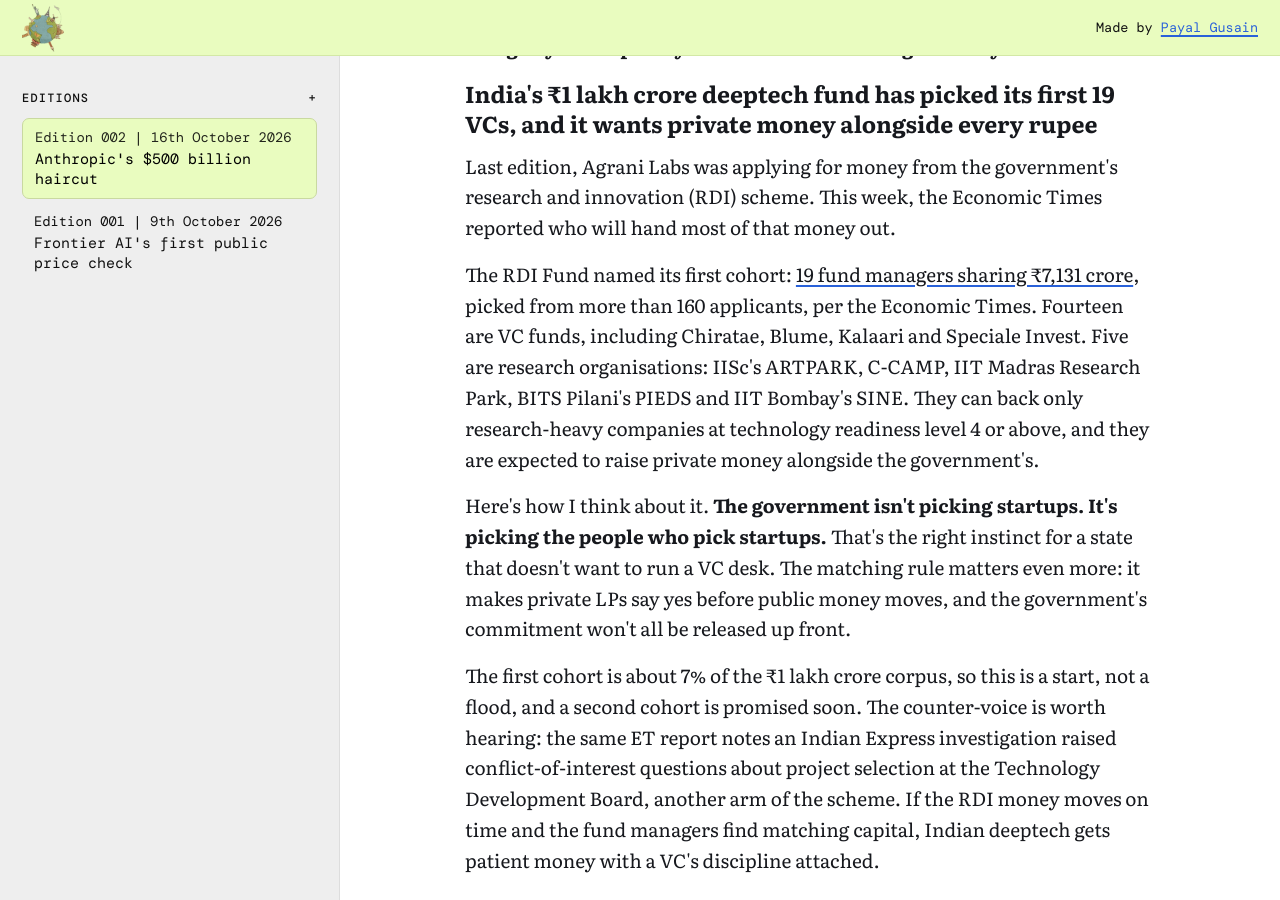
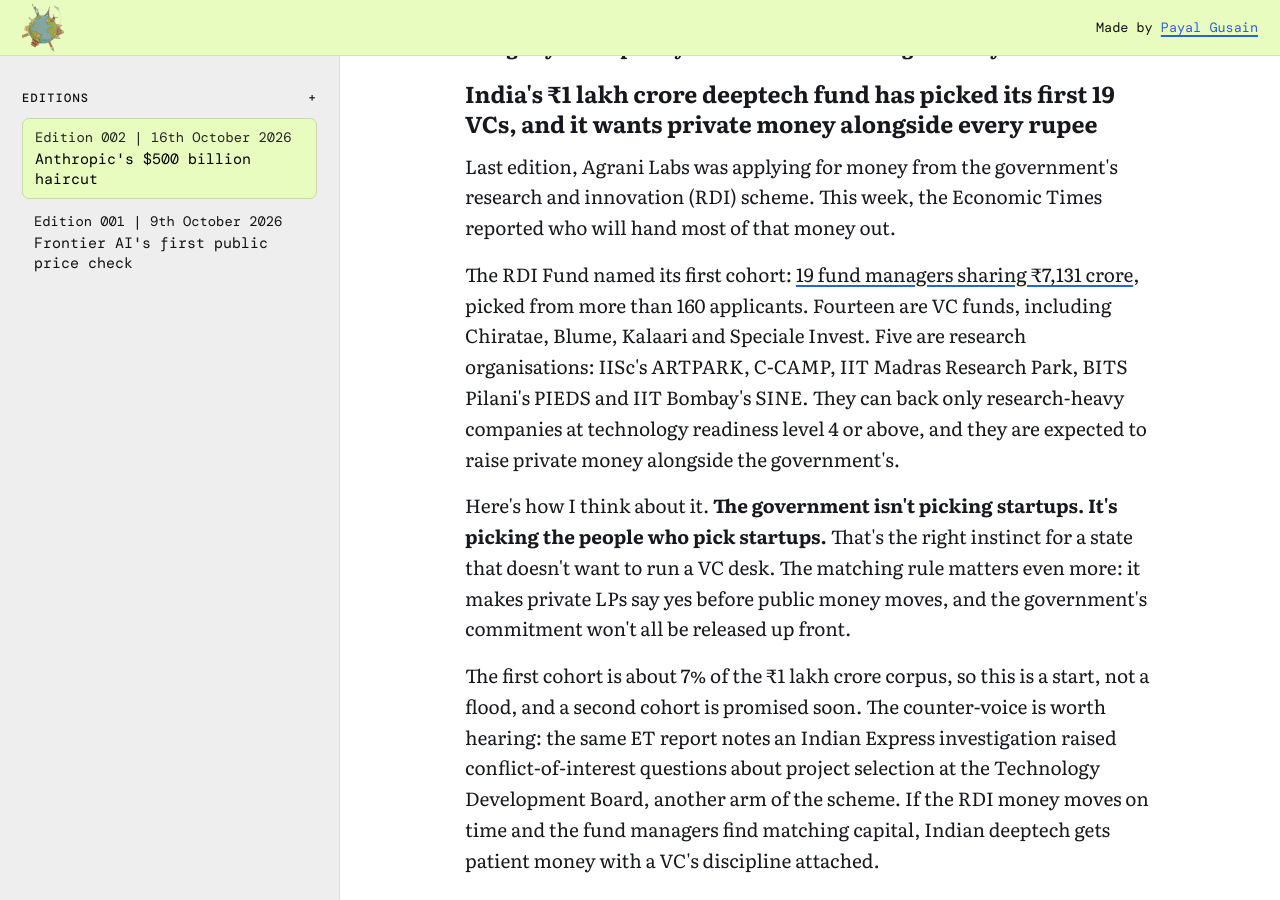
Before and after one commit to pgwrites/keeping-up-with-the-capital, a Jekyll site: the page built from _posts/2026-10-16-anthropic-ipo-haircut-zetwerk.md, in a window 1280 px wide and 900 px high, scrolled down 6280 px. Built offline with Jekyll 4.4.1, drawn with Linux system fonts in a browser that asks for light colours; some web fonts are replaced.

Commit message:
Edition 002: remove repeated attribution
Co-Authored-By: Claude Opus 5.5 <noreply@anthropic.com>
Claude-Session: https://claude.ai/code/session_019yddCmAbBGRort8Ve7bfPc

```diff
--- a/_posts/2026-10-16-anthropic-ipo-haircut-zetwerk.md
+++ b/_posts/2026-10-16-anthropic-ipo-haircut-zetwerk.md
@@ -98,7 +98,7 @@ Now compare the private side. Indian startups raised just [$113.35 million](http
 
 Last edition, Agrani Labs was applying for money from the government's research and innovation (RDI) scheme. This week, the Economic Times reported who will hand most of that money out.
 
-The RDI Fund named its first cohort: [19 fund managers sharing ₹7,131 crore](https://www.inkl.com/news/blume-speciale-kalaari-chiratae-others-part-of-first-cohort-to-receive-rs-7-131-crore-rdi-fund), picked from more than 160 applicants, per the Economic Times. Fourteen are VC funds, including Chiratae, Blume, Kalaari and Speciale Invest. Five are research organisations: IISc's ARTPARK, C-CAMP, IIT Madras Research Park, BITS Pilani's PIEDS and IIT Bombay's SINE. They can back only research-heavy companies at technology readiness level 4 or above, and they are expected to raise private money alongside the government's.
+The RDI Fund named its first cohort: [19 fund managers sharing ₹7,131 crore](https://www.inkl.com/news/blume-speciale-kalaari-chiratae-others-part-of-first-cohort-to-receive-rs-7-131-crore-rdi-fund), picked from more than 160 applicants. Fourteen are VC funds, including Chiratae, Blume, Kalaari and Speciale Invest. Five are research organisations: IISc's ARTPARK, C-CAMP, IIT Madras Research Park, BITS Pilani's PIEDS and IIT Bombay's SINE. They can back only research-heavy companies at technology readiness level 4 or above, and they are expected to raise private money alongside the government's.
 
 Here's how I think about it. **The government isn't picking startups. It's picking the people who pick startups.** That's the right instinct for a state that doesn't want to run a VC desk. The matching rule matters even more: it makes private LPs say yes before public money moves, and the government's commitment won't all be released up front.
 
```
